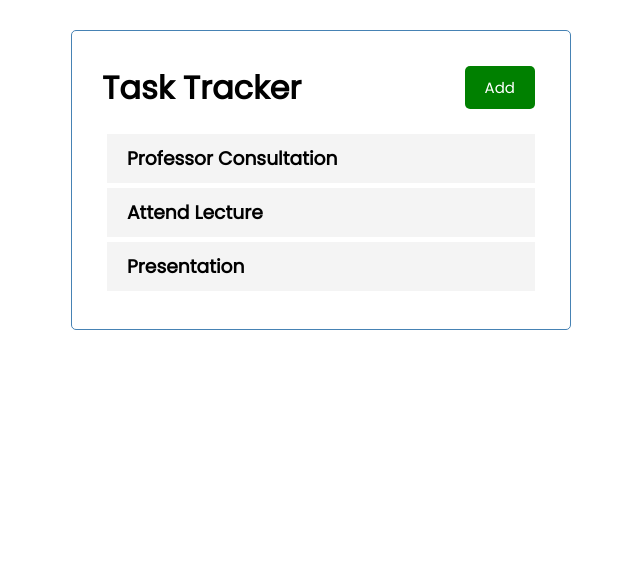
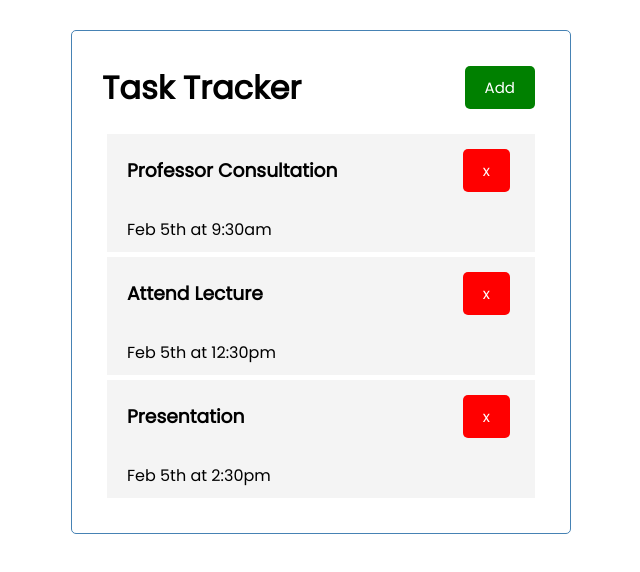
Before and after one commit to deeplic/tasktracker, a React (Create React App) app: page / in a window 1280 px wide. Shown: the top 572 px of the page, without its empty margins (319-959 px from the left). Built offline with nearby package versions, Linux system fonts and the light colour scheme.

Commit message:
TaskC,TasksC and AppC ondelete functionality

```diff
--- a/src/App.js
+++ b/src/App.js
@@ -24,10 +24,15 @@ function App() {
         reminder:true,
     }
 ])
+//Deleete task
+const deleteTask=(id)=>{
+  console.log('delete',id)
+}
+
   return (
     <div className="container">
       <Header></Header>
-      <Tasks tasks={tasks}/>
+      <Tasks tasks={tasks} onDelete={deleteTask}/>
     </div>
   );
 }
--- a/src/components/Task.js
+++ b/src/components/Task.js
@@ -1,10 +1,23 @@
+import PropTypes from 'prop-types'
+import Button from './Button'
 
-const Task = ({task}) => {
+const Task = ({task,onDelete}) => {
   return (
     <div className="task">
-        <h3>{task.text}</h3>
+        <div className="header">
+        <h3>
+            {task.text}
+        </h3>
+        <Button text='x' color='red' onClick={()=>onDelete(task.id)}/>
+        </div>
+
+        <p>{task.day}</p>
     </div>
   )
 }
 
+Task.propTypes={
+    onDelete:PropTypes.func.isRequired
+}
+
 export default Task
--- a/src/components/Tasks.js
+++ b/src/components/Tasks.js
@@ -1,12 +1,12 @@
 import Task from "./Task"
 
 
-const Tasks = ({tasks}) => {
+const Tasks = ({tasks,onDelete}) => {
 
   return (
     <>
     {tasks.map((task)=>(
-        <Task key={task.id} task={task}/>
+        <Task key={task.id} task={task} onDelete={onDelete}/>
     ))}
     </>
   )
```
